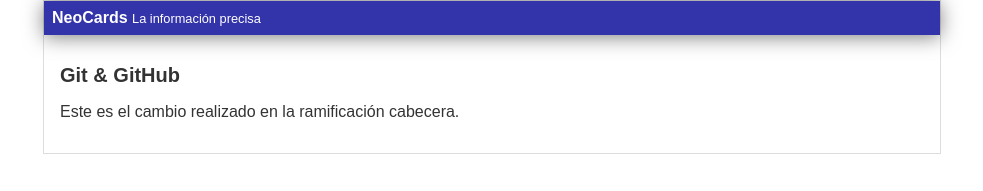
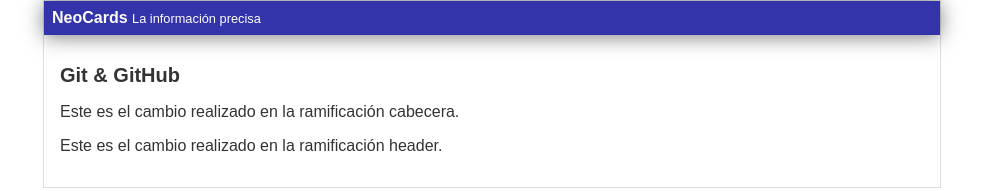
Before and after one commit to CarlosBrignardello/apuntes-git, a plain HTML site: page SITIO WEB/index.html in a window 1280 px wide. Shown: the whole page, without its empty margins (148-1131 px from the left). Drawn offline with Linux system fonts and the light colour scheme.

Commit message:
cambios 2

```diff
--- a/SITIO WEB/index.html
+++ b/SITIO WEB/index.html
@@ -16,6 +16,7 @@
         <div class="posts">
             <h1>Git & GitHub</h1>
             <p>Este es el cambio realizado en la ramificación cabecera.</p>
+            <p>Este es el cambio realizado en la ramificación header.</p>
         </div>
     </div>
 
```
